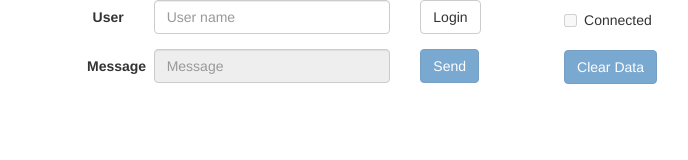
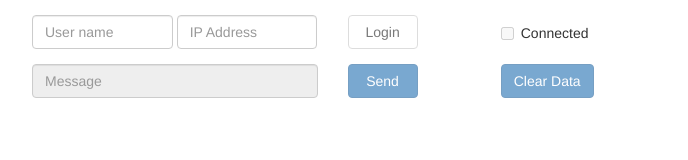
Before and after one commit to e4anko/node-chat, a website: page client/index.html in a window 1280 px wide. Shown: the whole page, without its empty margins (268-956 px from the left). Drawn offline with nearby package versions, Linux system fonts and the light colour scheme.

Commit message:
[TASK] handle DB changes, added IP address field

```diff
--- a/client/index.css
+++ b/client/index.css
@@ -1,3 +1,12 @@
+
+#app {
+	width: 710px;
+	padding: 15px;
+}
+
+.short-button {
+	width: 70px;
+}
 
 .info dd{
     font-style: italic;
@@ -9,6 +18,15 @@
     word-break: break-all;
 }
 
+.checkbox.info {
+    margin-top: 8px;
+}
+
 .clear-data {
-	margin-top: 20px;
+	margin-top: 21px;
 }
+
+.form-control.inputs {
+	width: 49.3%;
+	display: inline;
+}
--- a/client/index.html
+++ b/client/index.html
@@ -9,37 +9,36 @@
 
 	</head>
 	<body>
-		<div id="app" class="container" style="width:600px">
+		<div id="app" class="container" >
 			<div class="row">
 				<div class="col-md-8">
 					<form @submit.prevent="onLogin" class="form-horizontal">
 			 			<div class="form-group">
-							<label for="user" class="col-md-2 control-label" >User</label>
 							<div class="col-sm-8">
-								<input id="user" autocomplete="off" v-model="user" :disabled="isLogged" placeholder="User name" class=" form-control" />
+								<input id="user" autocomplete="off" data-rules="required" v-model="user" :disabled="isLogged" placeholder="User name" class="form-control inputs" />
+								<input id="ip" autocomplete="off" v-model="ip" :disabled="isLogged" placeholder="IP Address" class="form-control inputs" />
 							</div>
 							<div class="col-sm-2">
 								<!--<button type="submit" :disabled="isLogged || !user" class="btn btn-default">Login</button>-->
-								<button type="submit" class="log-button btn btn-default" >{{ isLogged ? logoutText : loginText }}</button>
+								<button type="submit" :disabled="!user" class="short-button btn btn-default" >{{ isOnline ? logoutText : loginText }}</button>
 							</div>
 						</div>
 					</form>
 
 					<form id="socketForm" @submit.prevent="onSubmit" class="form-horizontal">
 						<div class="form-group">
-							<label for="msg" class="col-md-2 control-label">Message</label>
 							<div class="col-sm-8">
 								<input id="msg" autocomplete="off" v-model="message" v-bind:disabled="!isLogged" placeholder="Message" class="form-control"/>
 							</div>
 							<div class="col-sm-2">
-								<button type="submit" v-bind:disabled="!isLogged || !message" class="btn btn-primary">Send</button>
+								<button type="submit" v-bind:disabled="!isLogged || !message" class="short-button btn btn-primary">Send</button>
 							</div>
 						</div>
 					</form>
 				</div>
-				<div class="col-md-4">
+				<div class="col-md-2">
 					<div class="form-group" style="float:right">
-						<div class="checkbox">
+						<div class="checkbox info">
 							<label>
 								<input type="checkbox" v-bind:checked="isOnline" disabled="true">Connected
 							</label>
--- a/client/main.js
+++ b/client/main.js
@@ -4,6 +4,7 @@ var app = new Vue({
   el: '#app',
   data: {
     user : "",
+    ip : "",
     isLogged : false,
     isOnline : false,
 	loginText: 'Login',
@@ -24,12 +25,16 @@ var app = new Vue({
 
         },
         onLogin : function() {
+        	if (!app.user) {
+        		return;
+        	}
             if (app.socket && app.socket.readyState == 1) {
-                app.isOnline = false;
-                app.socket.send(JSON.stringify({
-	                type : "logout",
+        		app.socket.send(JSON.stringify({
+	                type : app.isOnline ? "logout" : "open",
+	                ip : app.ip,
 	                user : app.user
 	            }));
+                app.isOnline = !app.isOnline;
             } else {
                 app.socket = createSocket();
                 app.socket.onopen = function() {
@@ -37,11 +42,12 @@ var app = new Vue({
                     app.isOnline = true;
                     app.socket.send(JSON.stringify({
                         type : "open",
+                        ip : app.ip,
                         user : app.user
                     }));
                 };
                 app.socket.onclose = function(evt) {
-                    app.isOnline = false;
+                    app.isLogged = false;
                 };
                 app.socket.onmessage = function(evt) {
                     var data = JSON.parse(evt.data);
@@ -60,6 +66,6 @@ var app = new Vue({
 });
 
 function createSocket() {
-	console.log("WS ",window.location.hostname);
+	console.log("WS: ", window.location.hostname);
     return new WebSocket("ws://"+window.location.hostname+":5000");
 }
```
Also changed, not shown: index.js (+11 -5 lines), 1 other file.
